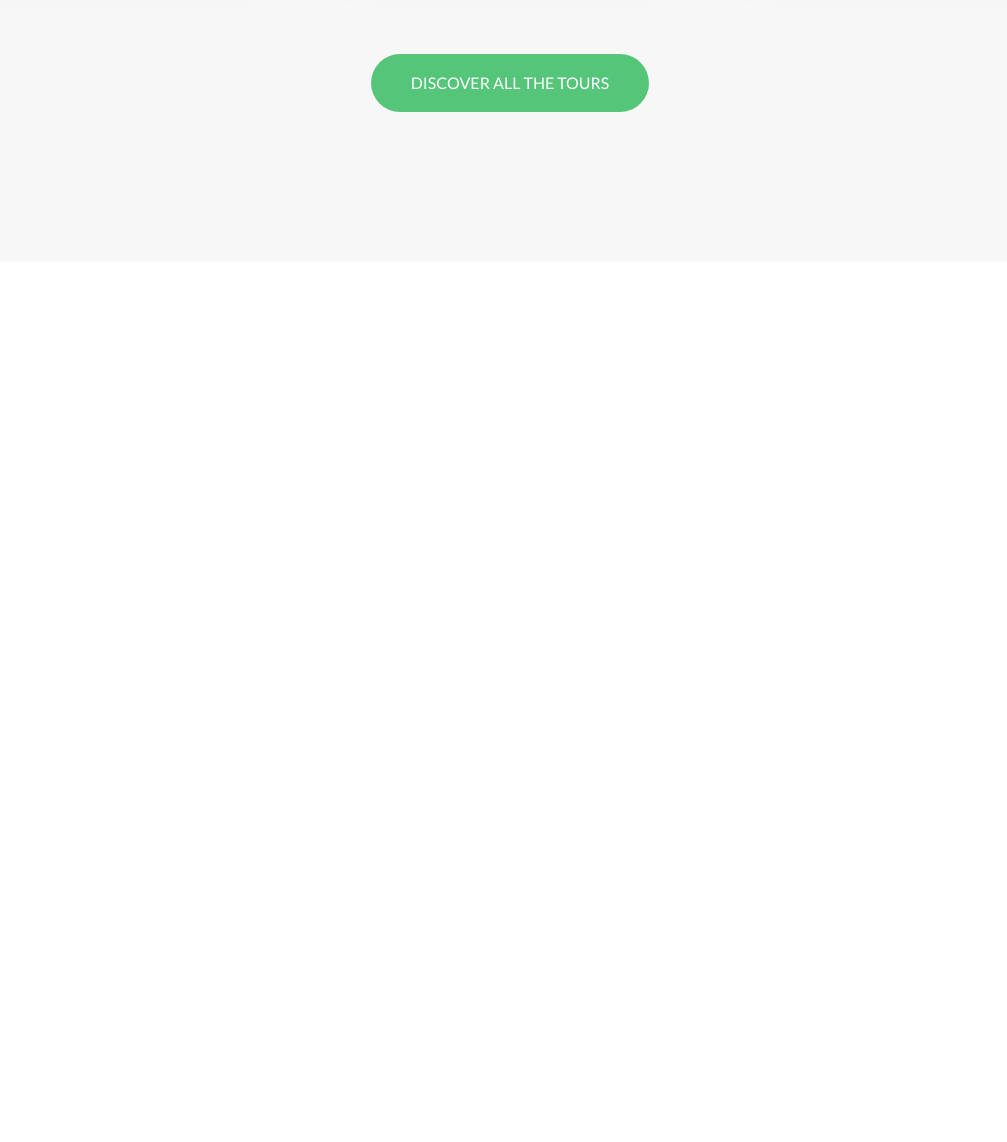
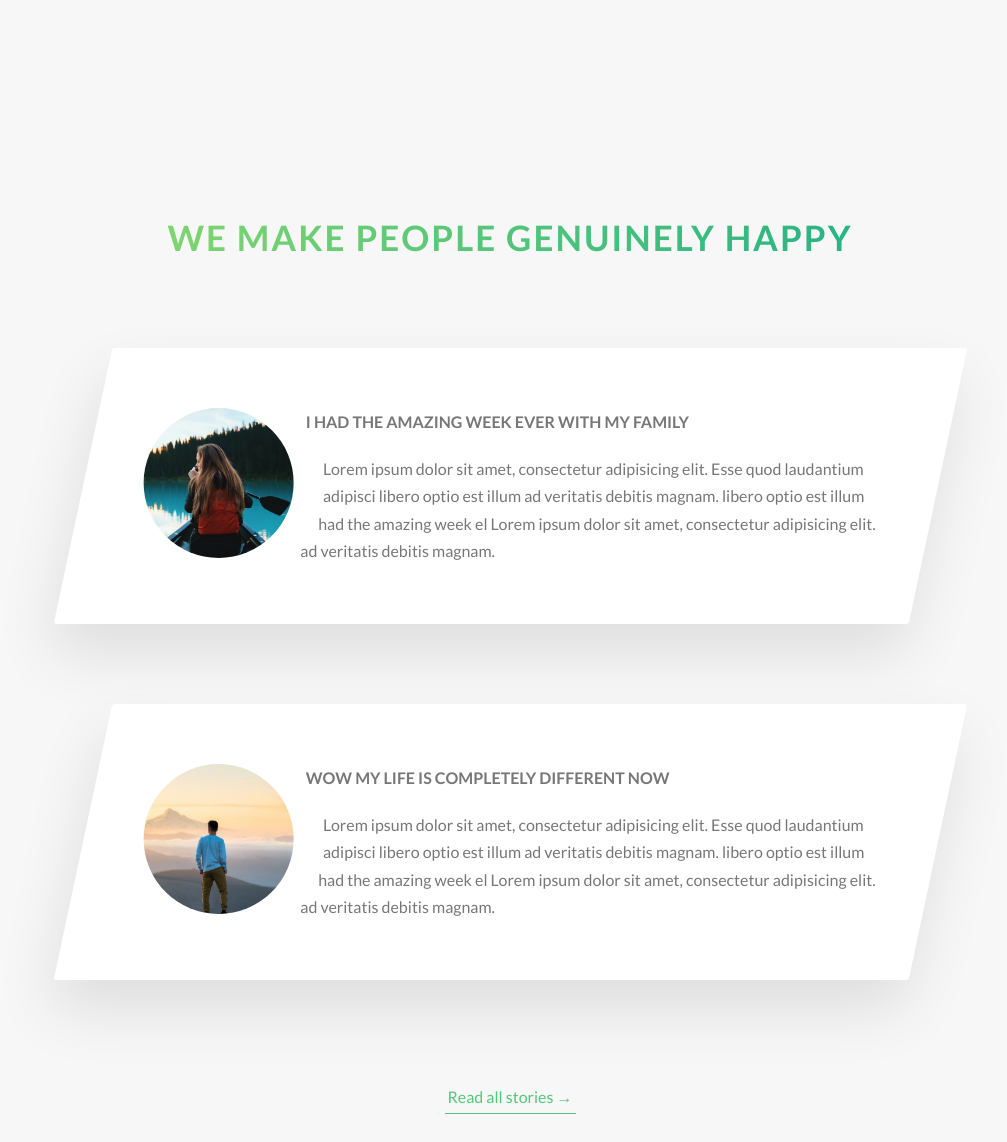
Before and after one commit to az-iddouch/natours-project, a website: page src/index.html in a window 1280 px wide. Shown: the part 3193-4335 px from the top of the page, without its empty margins (130-1137 px from the left). Before the commit the page ends 3493 px from the top, so only its background shows below. Drawn offline with Linux system fonts and the light colour scheme.

Commit message:
worked on the stories section

```diff
--- a/src/index.html
+++ b/src/index.html
@@ -203,6 +203,49 @@
                 </div>
 
             </section>
+
+            <section class="section-stories">
+                <div class="u-center-text u-margin-bottom-big">
+                    <h2 class="heading-secondary">
+                        we make people genuinely happy
+                    </h2>
+                </div>
+
+                <div class="row">
+                    <div class="story">
+                        <figure class="story__shape">
+                            <img src="img/nat-8.jpg" alt="person on a tour" class="story__img">
+                            <figcaption class="story__caption">
+                                Jane Doe
+                            </figcaption>
+                        </figure>
+                        <div class="story__text">
+                            <h3 class="heading-tertiary u-margin-bottom-small">I had the amazing week ever with my family</h3>
+                            <p>Lorem ipsum dolor sit amet, consectetur adipisicing elit. Esse quod laudantium adipisci libero optio est illum ad veritatis debitis magnam. libero optio est illum had the amazing week el Lorem ipsum dolor sit amet, consectetur adipisicing elit. ad veritatis debitis magnam.</p>
+                        </div>
+                    </div>
+                </div>
+
+                <div class="row">
+                    <div class="story">
+                        <figure class="story__shape">
+                            <img src="img/nat-9.jpg" alt="person on a tour" class="story__img">
+                            <figcaption class="story__caption">
+                                John Snow
+                            </figcaption>
+                        </figure>
+                        <div class="story__text">
+                            <h3 class="heading-tertiary u-margin-bottom-small">Wow my life is completely different now</h3>
+                            <p>Lorem ipsum dolor sit amet, consectetur adipisicing elit. Esse quod laudantium adipisci libero optio est illum ad veritatis debitis magnam. libero optio est illum had the amazing week el Lorem ipsum dolor sit amet, consectetur adipisicing elit. ad veritatis debitis magnam.</p>
+                        </div>
+                    </div>
+                </div>
+
+                <div class="u-center-text u-margin-top-huge">
+                    <a href="#" class="btn-text">Read all stories &rarr;</a>
+                </div>
+
+            </section>
         </main>
 
         <!-- <section class="grid-test">
--- a/src/sass/base/_base.scss
+++ b/src/sass/base/_base.scss
@@ -1,6 +1,6 @@
 
 *,
-*::after
+*::after,
 *::before{
     margin: 0;
     padding: 0;
--- a/src/sass/components/_card.scss
+++ b/src/sass/components/_card.scss
@@ -79,7 +79,7 @@
         text-align: right;
         color: $color-white;
         position: absolute;
-        top: 9rem;
+        top: 13rem;
         right: 2rem;
         width: 75%;
 
--- /dev/null
+++ b/src/sass/components/_story.scss
@@ -0,0 +1,59 @@
+.story {
+    width: 75%;
+    margin: 0 auto;
+    box-shadow: 0 3rem 6rem rgba($color-black, .1);
+    background-color: $color-white;
+    border-radius: 3px;
+    padding: 6rem;
+    padding-left: 9rem;
+    font-size: $default-font-size;
+    transform: skewX(-12deg);
+
+    &__shape {
+        width: 15rem;
+        height: 15rem;
+        float: left;
+        //to make the text float around the circle ps : it has to have all the above
+        -webkit-shape-outside: circle(50% at 50% 50%);
+        shape-outside: circle(50% at 50% 50%);
+        //to make the shape a circle
+        -webkit-clip-path: circle(50% at 50% 50%);
+        clip-path: circle(50% at 50% 50%);
+        transform: translateX(-3rem) skewX(12deg);
+    }
+
+    &__img {
+        height: 100%;
+        transform: translateX(-4rem) scale(1.4);
+        transition: all .5s;
+    }
+
+    &__text {
+        transform: skewX(12deg);
+    }
+
+    &__caption {
+        position: absolute;
+        left: 50%;
+        top: 50%;
+        transform: translate(-50%, 20%);
+        color: $color-white;
+        text-transform: uppercase;
+        font-size: 1.7rem;
+        text-align: center;
+        opacity: 0;
+        transition: all .5s;
+        backface-visibility: hidden;
+    }
+
+    &:hover &__caption {
+        opacity: 1;
+        transform: translate(-50%, -50%);
+    }
+
+    &:hover &__img {
+        transform: translateX(-4rem) scale(1);
+        filter: blur(3px) brightness(80%);  // for brightness .. value above 100% makes brighter and value less than 100% makes it darker
+
+    }
+}
--- a/src/sass/main.scss
+++ b/src/sass/main.scss
@@ -11,6 +11,7 @@
 @import "components/card";
 @import "components/composition";
 @import "components/feature-box";
+@import "components/story";
 
 @import "layout/grid";
 @import "layout/header";
--- a/src/sass/pages/_home.scss
+++ b/src/sass/pages/_home.scss
@@ -21,5 +21,9 @@
     background-color: $color-grey-light-1;
     padding: 25rem 0 15rem 0;
     margin-top: -10rem;
+}
 
+.section-stories {
+    padding: 15rem 0;
+    background-color: $color-grey-light-1;
 }
```
Also changed, not shown: src/css/main.css.
